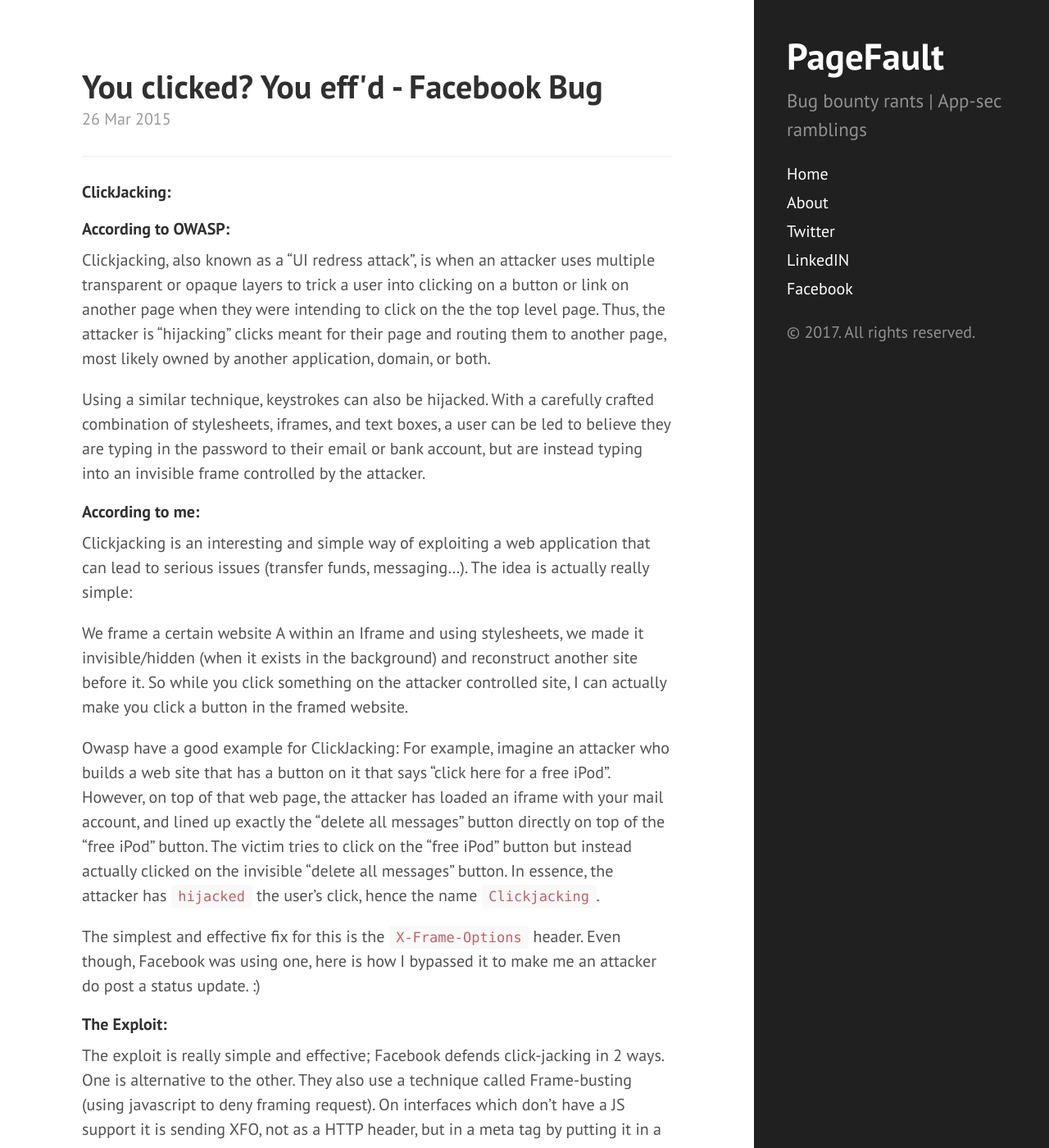
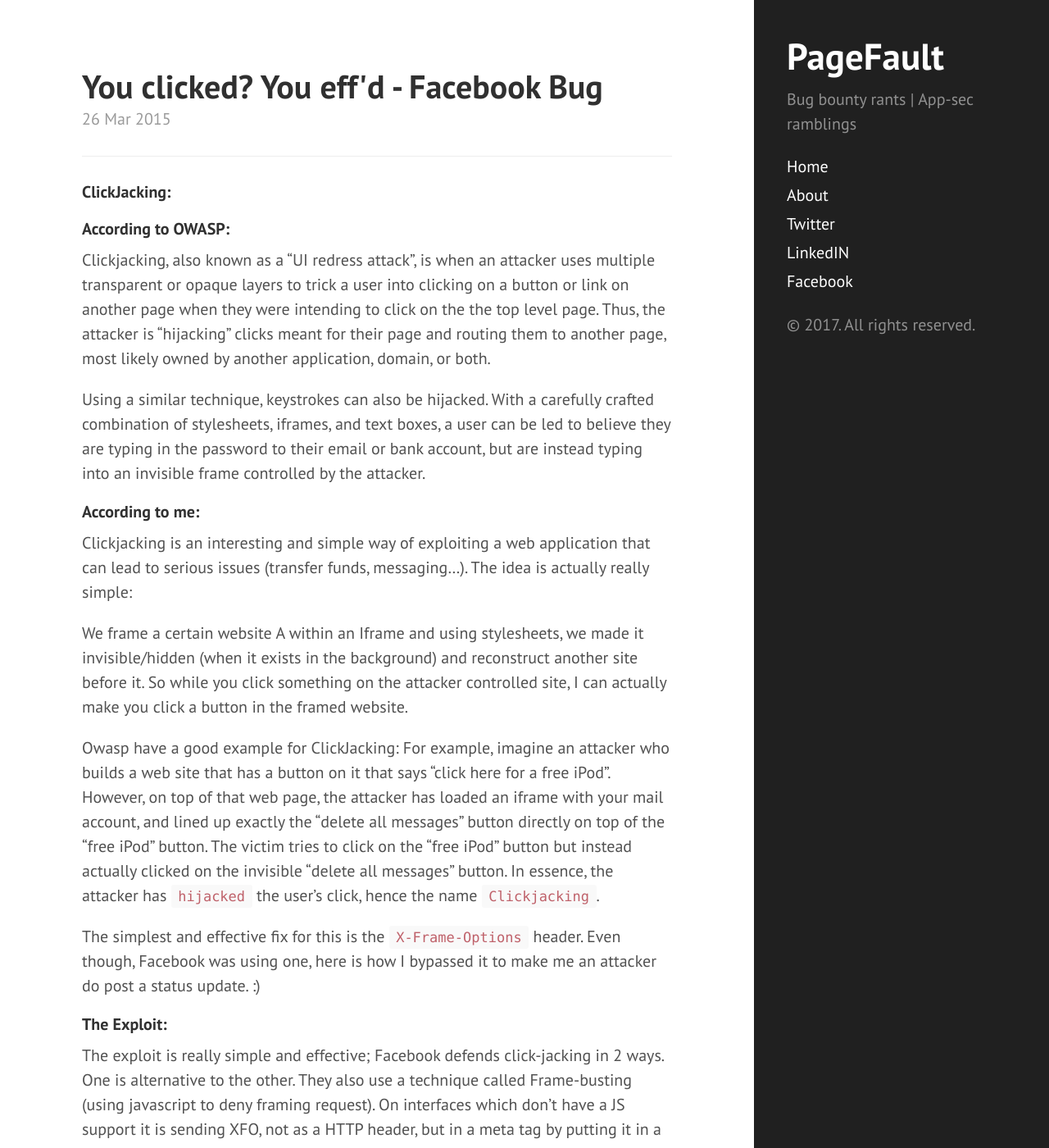
Before and after one commit to sahadnk72/sahadnk72.github.io, a Jekyll site: the page built from index.html, in a window 1280 px wide and 1400 px high. Shown: the whole window at 82% size. Built offline with Jekyll 4.4.1, drawn with Linux system fonts in a browser that asks for light colours; Markdown is read by kramdown in place of the engine named in the settings; the list of posts is cut into pages by our own code.

Commit message:
Update poole.css

```diff
--- a/public/css/poole.css
+++ b/public/css/poole.css
@@ -259,7 +259,7 @@ tbody tr:nth-child(odd) th {
  */
 
 .lead {
-  font-size: 1.15rem;
+  font-size: 1.0rem;
   font-weight: 300;
 }
 
```
